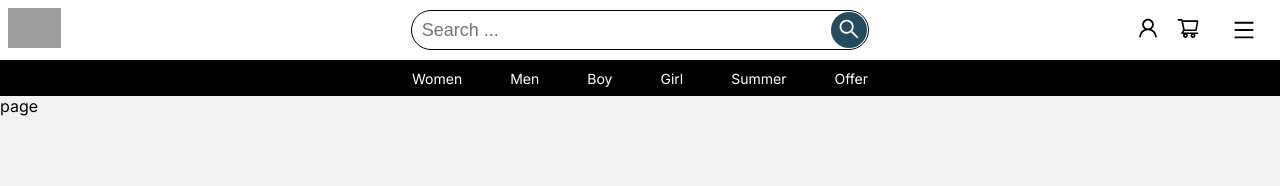
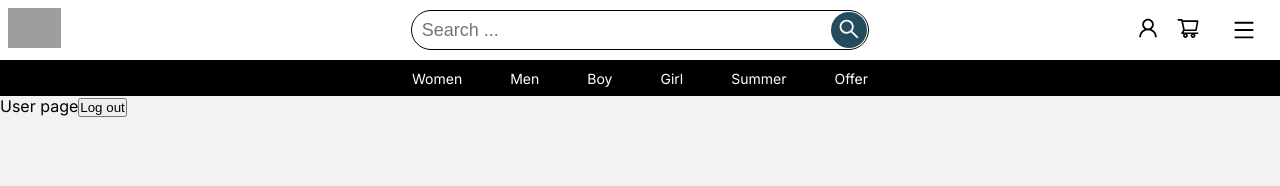
Before and after one commit to Les-Jailes/Boutique_Clothing, a Next.js app: page /pages/user-profile in a window 1280 px wide. Shown: the top 186 px of the page. Built offline with nearby package versions, Linux system fonts and the light colour scheme; grey boxes are pictures that could not be loaded.

Commit message:
login redirection and logout implementation

```diff
--- a/src/app/pages/user-profile/page.jsx
+++ b/src/app/pages/user-profile/page.jsx
@@ -1,9 +1,14 @@
+'use client'
+import { signOut } from 'next-auth/react'
 import styles from './page.module.css'
 import React from 'react'
 
 const page = () => {
   return (
-    <div>page</div>
+    <div>
+      User page
+      <button onClick={signOut}>Log out</button>
+    </div>
   )
 }
 
--- a/src/utils/menuItems.js
+++ b/src/utils/menuItems.js
@@ -2,13 +2,13 @@ export const menuItems = [
   {
     alt: 'user profile website',
     src: '/user-profile.png',
-    url: '/user-profile',
+    url: '/pages/user-profile',
     icon: 'user'
   },
   {
     alt: 'cart website',
     src: '/cart.png',
-    url: '/shopping-cart',
+    url: '/pages/shopping-cart',
     icon: 'cart'
   },
   {
```
Also changed, not shown: src/app/pages/account/login/page.jsx (+8 -1 lines).
